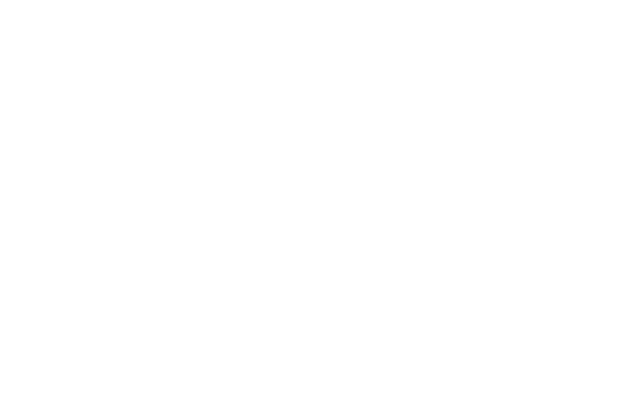
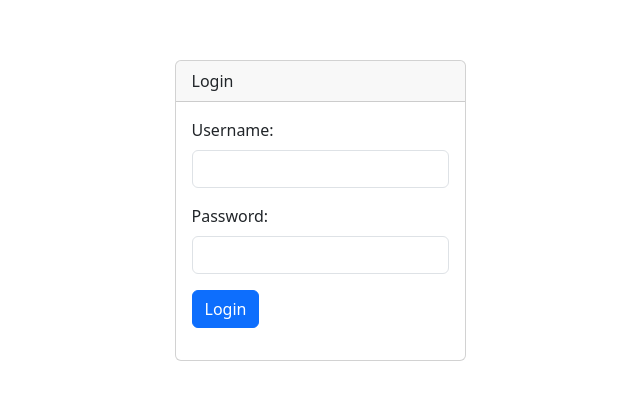
Before and after one commit to AdarshSingh92/ShoppingCart, an Angular app in the folder shopping-cart/: page /login in a window 1280 px wide. Before the commit this address led to /. Shown: the part 190-590 px from the top of the page, without its empty margins (320-960 px from the left). Built offline with nearby package versions, Linux system fonts and the light colour scheme.

Commit message:
added login panel and toke authentication

```diff
--- a/shopping-cart/src/app/app.module.ts
+++ b/shopping-cart/src/app/app.module.ts
@@ -11,6 +11,7 @@
 import { FormsModule } from '@angular/forms'
 import { ProductService } from './service/product.service';
 import { LoginComponent } from './login/login.component';
+import { AuthService } from './service/auth.service';
 
 @NgModule({
   declarations: [
@@ -26,7 +27,7 @@
     HttpClientModule,
     FormsModule
   ],
-  providers: [HttpService, ProductService],
+  providers: [HttpService, ProductService,AuthService],
   bootstrap: [AppComponent]
 })
 export class AppModule { }
--- a/shopping-cart/src/app/login/login.component.html
+++ b/shopping-cart/src/app/login/login.component.html
@@ -1 +1,45 @@
-<p>login works!</p>
+<div class="container  d-flex justify-content-center align-items-center vh-100">
+    <div class="row">
+      <div class="col-md-12">
+        <div class="card">
+          <div class="card-header">Login</div>
+          <div class="card-body">
+            <form (ngSubmit)="login()">
+              <div class="mb-3">
+                <label for="username" class="form-label">Username:</label>
+                <input type="text" id="username" name="username" class="form-control" [(ngModel)]="user.UserName">
+              </div>
+              <div class="mb-3">
+                <label for="password" class="form-label">Password:</label>
+                <input type="password" id="password" name="password" class="form-control" [(ngModel)]="user.Password">
+              </div>
+              <button type="submit" class="btn btn-primary">Login</button>
+            </form>
+          </div>
+        </div>
+      </div>
+    </div>
+  </div>
+
+<!-- <div class="container">
+    <div class="row justify-content-center">
+      <div class="col-md-6">
+        <div class="card">
+          <div class="card-header">Login</div>
+          <div class="card-body">
+            <form (ngSubmit)="login()">
+              <div class="mb-3">
+                <label for="username" class="form-label">Username:</label>
+                <input type="text" id="username" name="username" class="form-control" [(ngModel)]="user.UserName">
+              </div>
+              <div class="mb-3">
+                <label for="password" class="form-label">Password:</label>
+                <input type="password" id="password" name="password" class="form-control" [(ngModel)]="user.Password">
+              </div>
+              <button type="submit" class="btn btn-primary">Login</button>
+            </form>
+          </div>
+        </div>
+      </div>
+    </div>
+  </div> -->
--- a/shopping-cart/src/app/login/login.component.ts
+++ b/shopping-cart/src/app/login/login.component.ts
@@ -1,4 +1,7 @@
 import { Component } from '@angular/core';
+import { User } from '../interface/user';
+import { AuthService } from '../service/auth.service';
+import { Route, Router, RouterLink } from '@angular/router';
 
 @Component({
   selector: 'app-login',
@@ -6,5 +9,16 @@
   styleUrls: ['./login.component.css']
 })
 export class LoginComponent {
+  user:User = {UserName :'', Password:''};
+    constructor(private authService:AuthService,private router:Router ) {
 
+  }
+  login(){
+    this.authService.login(this.user.UserName,this.user.Password).subscribe(response =>{
+      if(response){
+        localStorage.setItem('logintoken',response.token);
+        this.router.navigate(['/productlist']);
+      }
+    });
+  }
 }
--- /dev/null
+++ b/shopping-cart/src/app/service/auth.service.ts
@@ -0,0 +1,18 @@
+import { Injectable } from '@angular/core';
+import { Observable } from 'rxjs';
+import { HttpService } from './http.service';
+import { HttpHeaders } from '@angular/common/http';
+
+@Injectable({
+  providedIn: 'root'
+})
+export class AuthService {
+
+  constructor(private httpService:HttpService) { }
+    loginURL:string = 'https://dummyjson.com/auth/login';
+
+    login(userName:string,password:string):Observable<any>{
+      debugger;
+      return this.httpService.postData(this.loginURL,{username:userName,password:password});
+    }
+}
--- a/shopping-cart/src/app/service/http.service.ts
+++ b/shopping-cart/src/app/service/http.service.ts
@@ -1,5 +1,5 @@
 import { Injectable } from '@angular/core';
-import {HttpClient } from '@angular/common/http';
+import {HttpClient, HttpHeaders } from '@angular/common/http';
 import { Observable } from 'rxjs';
 @Injectable({
   providedIn: 'root'
@@ -11,7 +11,8 @@
   getData<T>(url:string):Observable<T>{
    return this.http.get<T>(url);
   }
-  postData<T>(url:string,body:T):Observable<T>{
-    return this.http.post<T>(url,body);
+  postData(url:string,body:any):Observable<any>{
+    const headers = new HttpHeaders({'Content-Type':'application/json'});
+    return this.http.post<any>(url, JSON.stringify(body), {headers});
   }
 }
```
Also changed, not shown: shopping-cart/src/app/app-routing.module.ts (+5 -2 lines), 1 other file (tests, documents, lock files or other folders).
